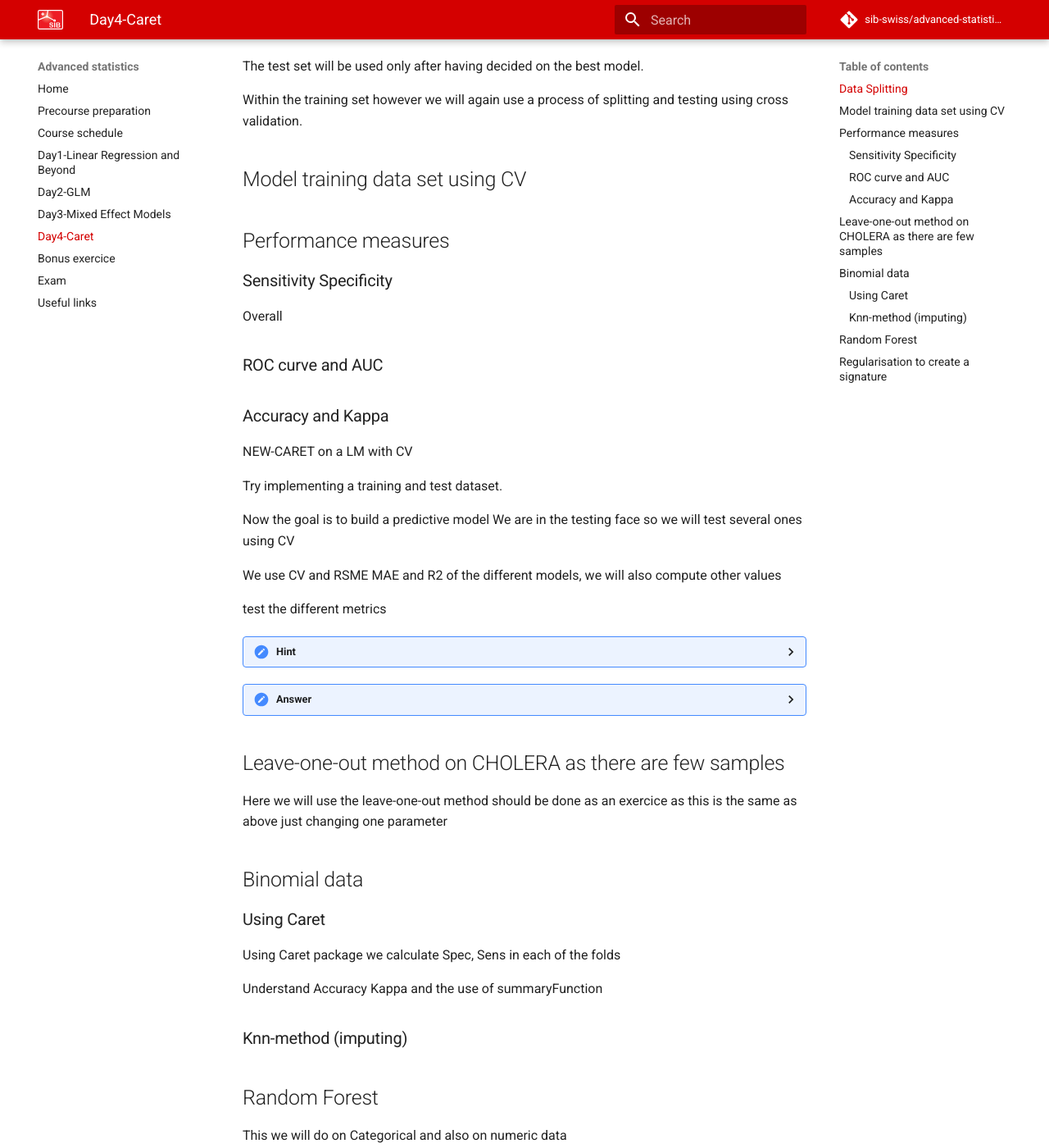
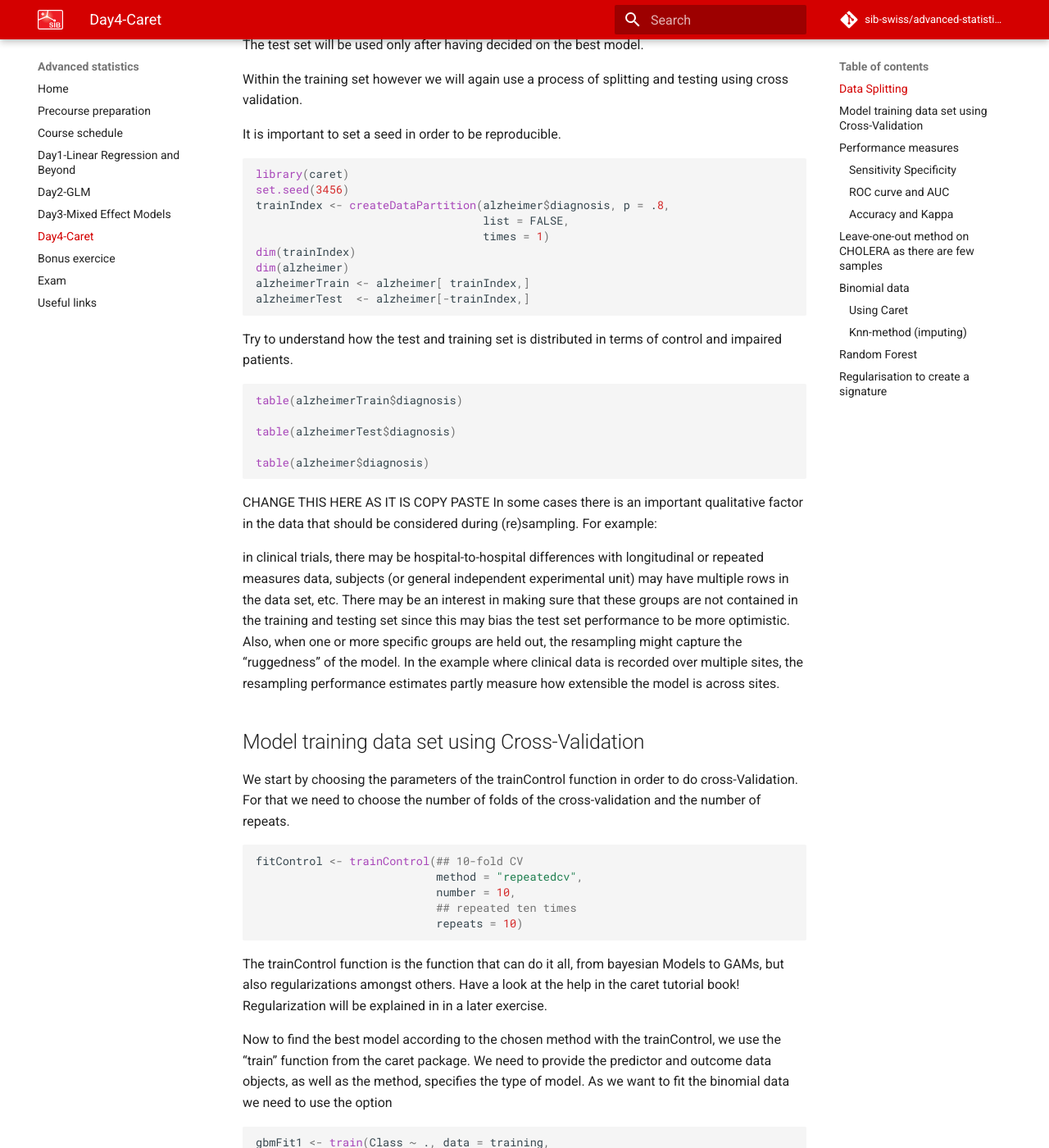
Before and after one commit to sib-swiss/advanced-statistics, an MkDocs documentation site: the page built from docs/day4_new.md, in a window 1280 px wide and 1400 px high, scrolled down 1440 px. Shown: the whole window at 82% size. Built offline with MkDocs 1.6.1 and Material for MkDocs 9.7.7, drawn with Linux system fonts in a browser that asks for light colours; comment, search, counter and statistics services are not loaded; some of the changed text lies outside the part shown.

Commit message:
2025_update

````diff
--- a/docs/day4_new.md
+++ b/docs/day4_new.md
@@ -48,7 +48,65 @@ The test set will be used only after having decided on the best model.
 
 Within the training set however we will again use a process of splitting and testing using cross validation.
 
-## Model training data set using CV
+It is important to set a seed in order to be reproducible.
+
+```r
+library(caret)
+set.seed(3456)
+trainIndex <- createDataPartition(alzheimer$diagnosis, p = .8,
+                                  list = FALSE,
+                                  times = 1)
+dim(trainIndex)
+dim(alzheimer)
+alzheimerTrain <- alzheimer[ trainIndex,]
+alzheimerTest  <- alzheimer[-trainIndex,]
+```
+
+Try to understand how the test and training set is distributed in terms of control and impaired patients.
+
+```r
+table(alzheimerTrain$diagnosis)
+
+table(alzheimerTest$diagnosis)
+
+table(alzheimer$diagnosis)
+```
+
+
+CHANGE THIS HERE AS IT IS COPY PASTE
+In some cases there is an important qualitative factor in the data that should be considered during (re)sampling. For example:
+
+in clinical trials, there may be hospital-to-hospital differences
+with longitudinal or repeated measures data, subjects (or general independent experimental unit) may have multiple rows in the data set, etc.
+There may be an interest in making sure that these groups are not contained in the training and testing set since this may bias the test set performance to be more optimistic. Also, when one or more specific groups are held out, the resampling might capture the “ruggedness” of the model. In the example where clinical data is recorded over multiple sites, the resampling performance estimates partly measure how extensible the model is across sites.
+
+
+
+## Model training data set using Cross-Validation
+
+We start by choosing the parameters of the trainControl function in order to do cross-Validation. For that we need to choose the number of folds of the cross-validation and the number of repeats.
+```r
+fitControl <- trainControl(## 10-fold CV
+                           method = "repeatedcv",
+                           number = 10,
+                           ## repeated ten times
+                           repeats = 10)
+```
+
+The trainControl function is the function that can do it all, from bayesian Models to GAMs, but also regularizations amongst others. Have a look at the help in the caret tutorial book! Regularization will be explained in in a later exercise.
+
+
+Now to find the best model according to the chosen method with the trainControl, we use the "train" function from the caret package.
+We need to provide the predictor and outcome data objects, as well as the method, specifies the type of model. As we want to fit the binomial data we need to use the option
+
+```r
+gbmFit1 <- train(Class ~ ., data = training,
+                 method = "gbm",
+                 trControl = fitControl,
+                 ## This last option is actually one
+                 ## for gbm() that passes through
+                 verbose = FALSE)
+```
 
 ## Performance measures
 
````
Also changed, not shown: other parts of docs/day4_new.md (+2 -2 lines).
